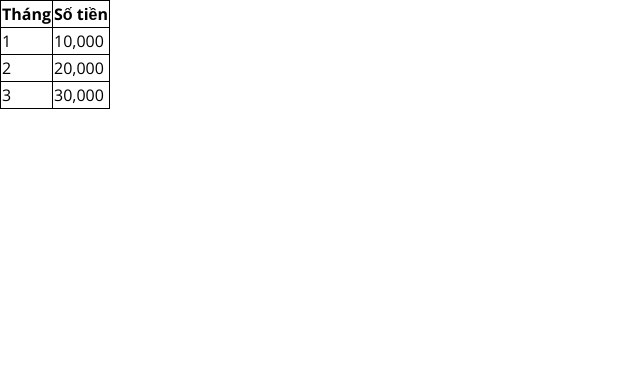
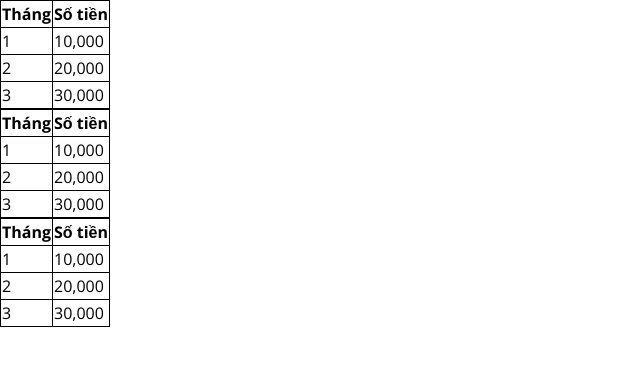
Before and after one commit to TDAK1509/tinhlai, a Nuxt app: page / in a window 1280 px wide. Shown: the top 366 px of the page, without its empty margins (0-640 px from the left). Built offline with nearby package versions, Linux system fonts and the light colour scheme.

Commit message:
Render many interest table

```diff
--- a/pages/index.vue
+++ b/pages/index.vue
@@ -1,6 +1,10 @@
 <template>
   <div class="container mx-auto">
-    <compound-interest-table :data="compoundInterestYearResult" />
+    <compound-interest-table
+      v-for="(yearResult, index) in compoundInterestResults"
+      :key="index"
+      :data="yearResult"
+    />
   </div>
 </template>
 
@@ -17,7 +21,11 @@ export default Vue.extend({
 
   data() {
     return {
-      compoundInterestYearResult: [10000, 20000, 30000]
+      compoundInterestResults: [
+        [10000, 20000, 30000],
+        [10000, 20000, 30000],
+        [10000, 20000, 30000]
+      ] as number[][]
     };
   }
 });
```
